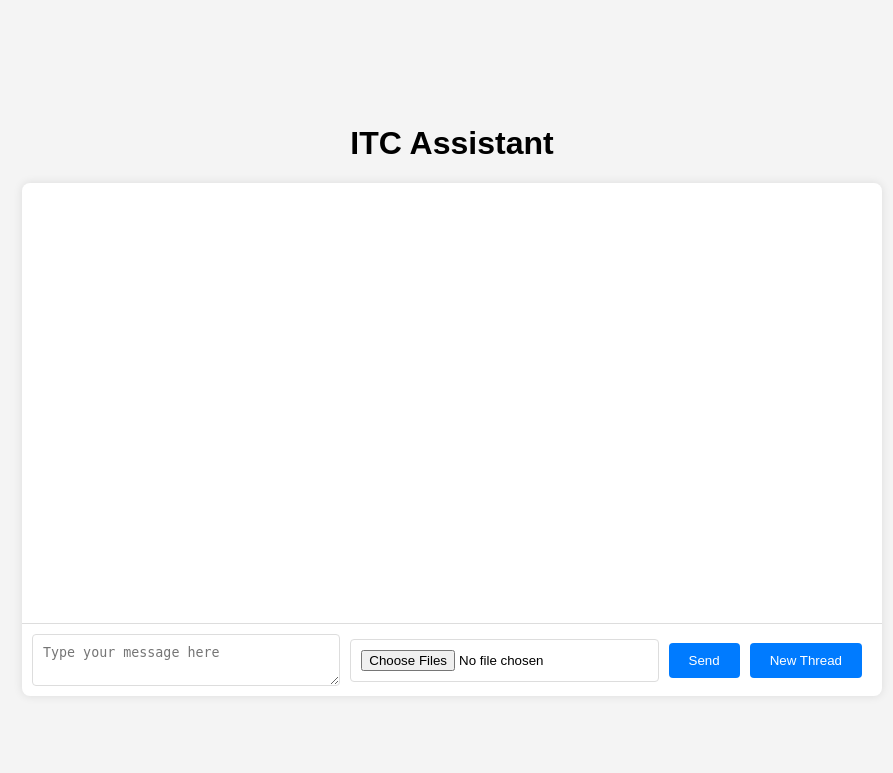
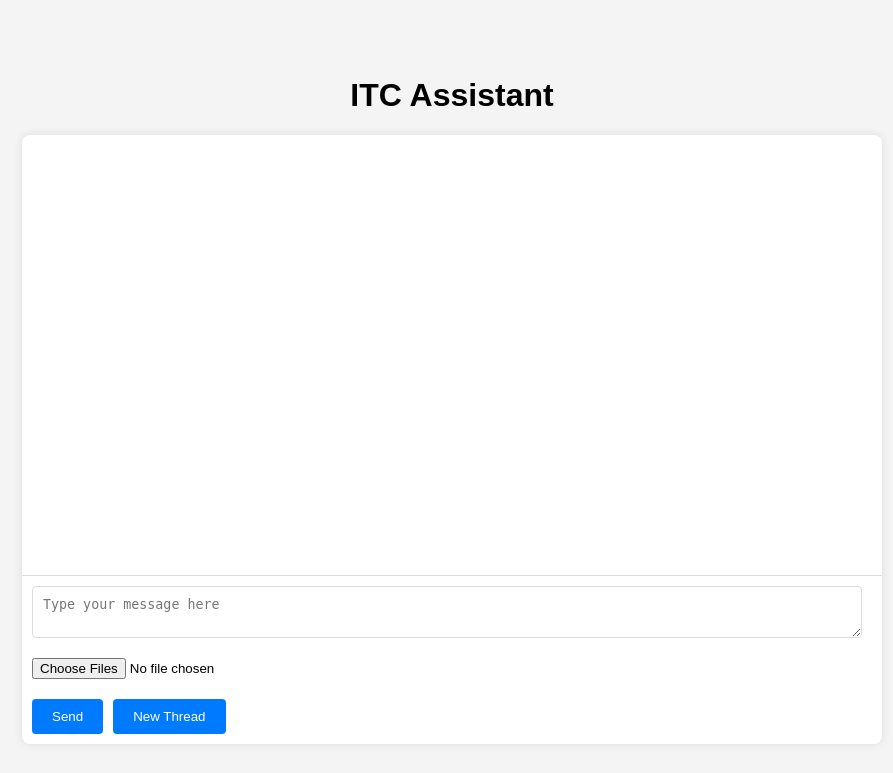
Before and after one commit to michael-cannon/imc-cover-letter, a Flask app: page / in a window 1280 px wide. Shown: the top 773 px of the page, without its empty margins (188-1081 px from the left). Run offline with Flask 3, Linux system fonts and the light colour scheme.

Commit message:
Breakup the message, upload, and submit containers

```diff
--- a/static/css/style.css
+++ b/static/css/style.css
@@ -98,7 +98,19 @@ footer {
     resize: vertical; /* Allow vertical resizing */
 }
 
-.input-container button {
+.upload-container {
+    display: flex;
+    padding: 10px;
+    align-items: center;
+}
+
+.submit-container {
+    display: flex;
+    padding: 10px;
+    align-items: center;
+}
+
+.submit-container button {
     padding: 10px 20px;
     border: none;
     background-color: #007bff;
--- a/templates/index.html
+++ b/templates/index.html
@@ -15,6 +15,7 @@
             // Show spinner and hide Send button
             document.getElementById('spinner').style.display = 'inline-block';
             document.getElementById('send-button').style.display = 'none';
+            document.getElementById('thread-button').style.display = 'none';
 
             const formData = new FormData();
             formData.append('message', message);
@@ -43,6 +44,7 @@
             // Hide spinner and show Send button
             document.getElementById('spinner').style.display = 'none';
             document.getElementById('send-button').style.display = 'inline-block';
+            document.getElementById('thread-button').style.display = 'inline-block';
         }
 
         function addMessage(role, content) {
@@ -67,10 +69,14 @@
         <div id="chat-box" class="chat-box"></div>
         <div class="input-container">
             <textarea id="message" placeholder="Type your message here"></textarea>
+        </div>
+        <div class="upload-container">
             <input type="file" id="file-input" multiple>
+        </div>
+        <div class="submit-container">
             <div id="spinner" class="spinner" style="display: none;"></div>
             <button id="send-button" onclick="sendMessage()">Send</button>
-            <button onclick="startNewThread()">New Thread</button>
+            <button id="thread-button" onclick="startNewThread()">New Thread</button>
         </div>
     </div>
 </body>
```
